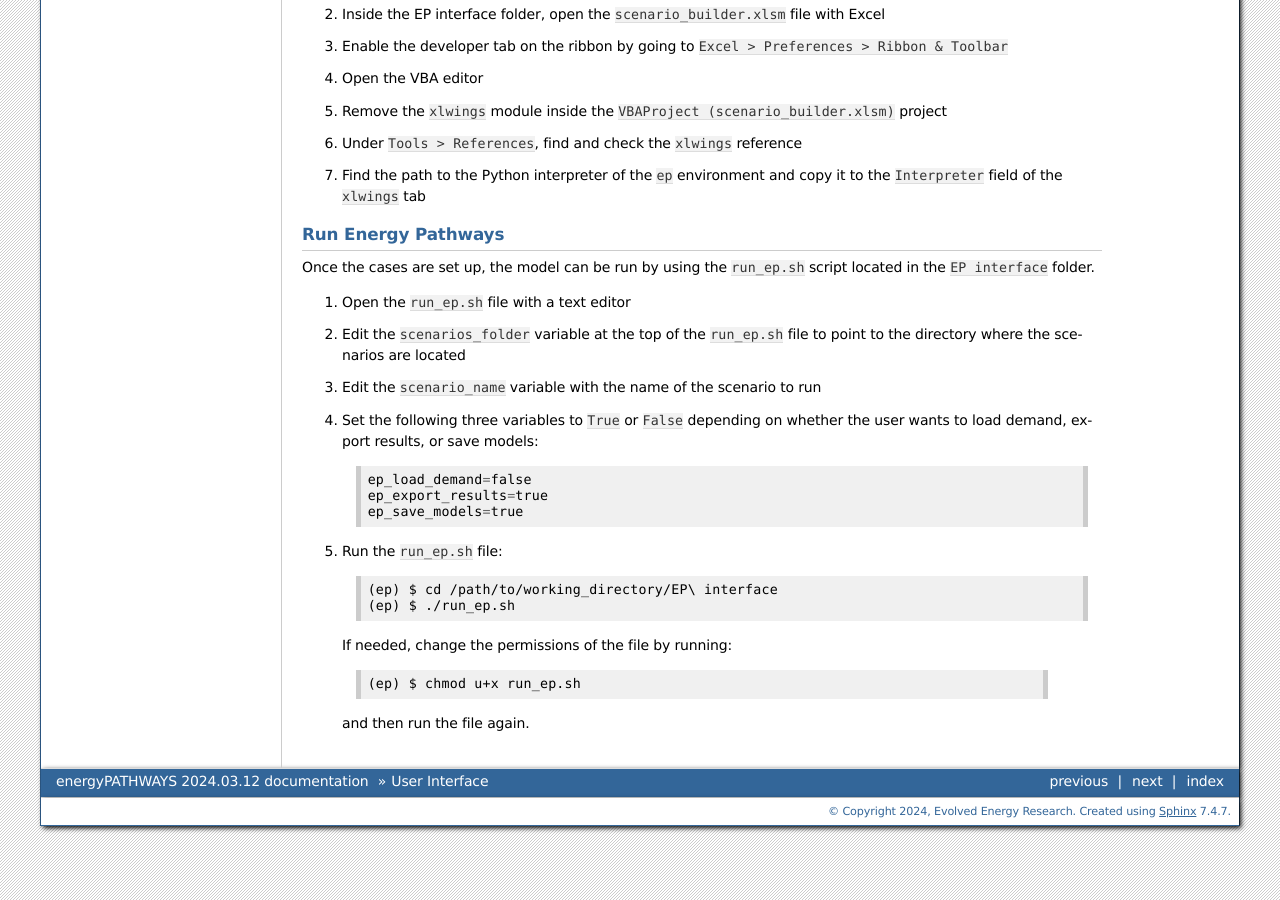
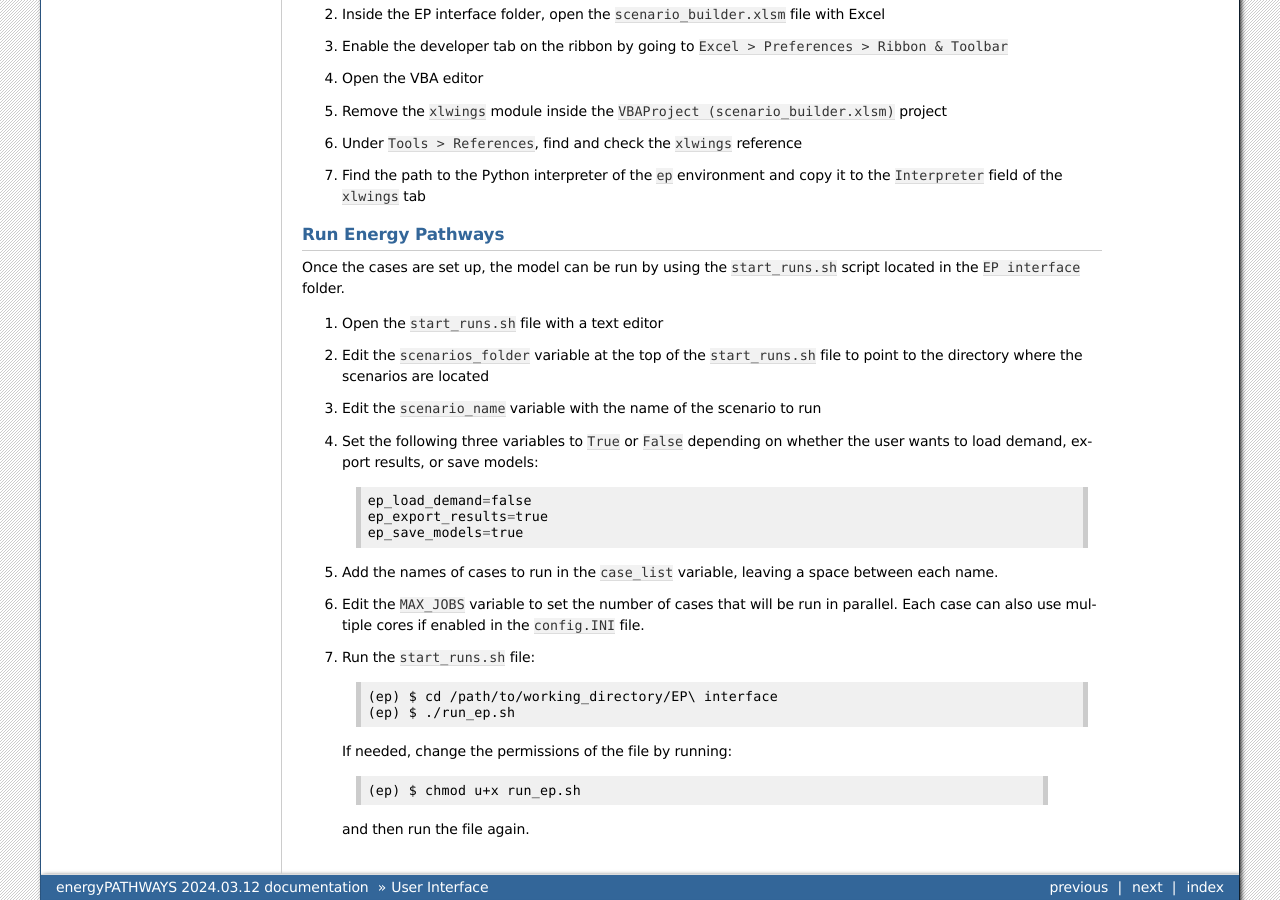
Before and after one commit to EvolvedEnergyResearch/EnergyPATHWAYS, a Sphinx documentation site: the page built from docs/source/interface.rst, in a window 1280 px wide and 900 px high, scrolled down 3826 px. Built offline with Sphinx 7.4.7, drawn with Linux system fonts in a browser that asks for light colours.

Commit message:
Change docs to match shell script changes
- Fix shell script name
- Add case_list description
- Add MAX_JOBS description

```diff
--- a/docs/source/interface.rst
+++ b/docs/source/interface.rst
@@ -171,10 +171,10 @@ Additional configuration for MacOS users
 Run Energy Pathways
 ===================
 
-Once the cases are set up, the model can be run by using the ``run_ep.sh`` script located in the ``EP interface`` folder.
+Once the cases are set up, the model can be run by using the ``start_runs.sh`` script located in the ``EP interface`` folder.
 
-1. Open the ``run_ep.sh`` file with a text editor
-2. Edit the ``scenarios_folder`` variable at the top of the ``run_ep.sh`` file to point to the directory where the scenarios are located
+1. Open the ``start_runs.sh`` file with a text editor
+2. Edit the ``scenarios_folder`` variable at the top of the ``start_runs.sh`` file to point to the directory where the scenarios are located
 3. Edit the ``scenario_name`` variable with the name of the scenario to run
 4. Set the following three variables to ``True`` or ``False`` depending on whether the user wants to load demand, export results, or save models::
 
@@ -182,7 +182,10 @@ Once the cases are set up, the model can be run by using the ``run_ep.sh`` scrip
     ep_export_results=true
     ep_save_models=true
 
-5. Run the ``run_ep.sh`` file::
+5. Add the names of cases to run in the ``case_list`` variable, leaving a space between each name.
+6. Edit the ``MAX_JOBS`` variable to set the number of cases that will be run in parallel. Each case can also use multiple cores if enabled in the ``config.INI`` file.
+
+7. Run the ``start_runs.sh`` file::
 
     (ep) $ cd /path/to/working_directory/EP\ interface
     (ep) $ ./run_ep.sh
```
